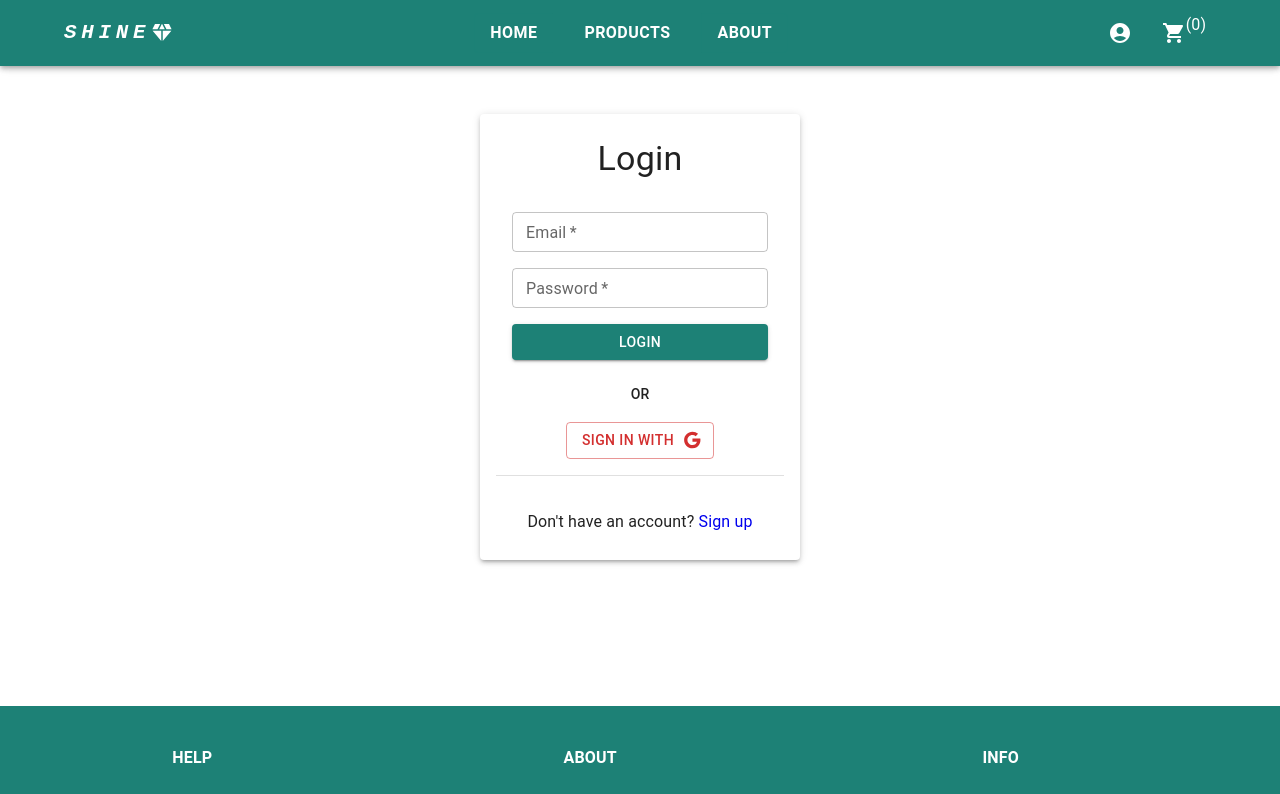
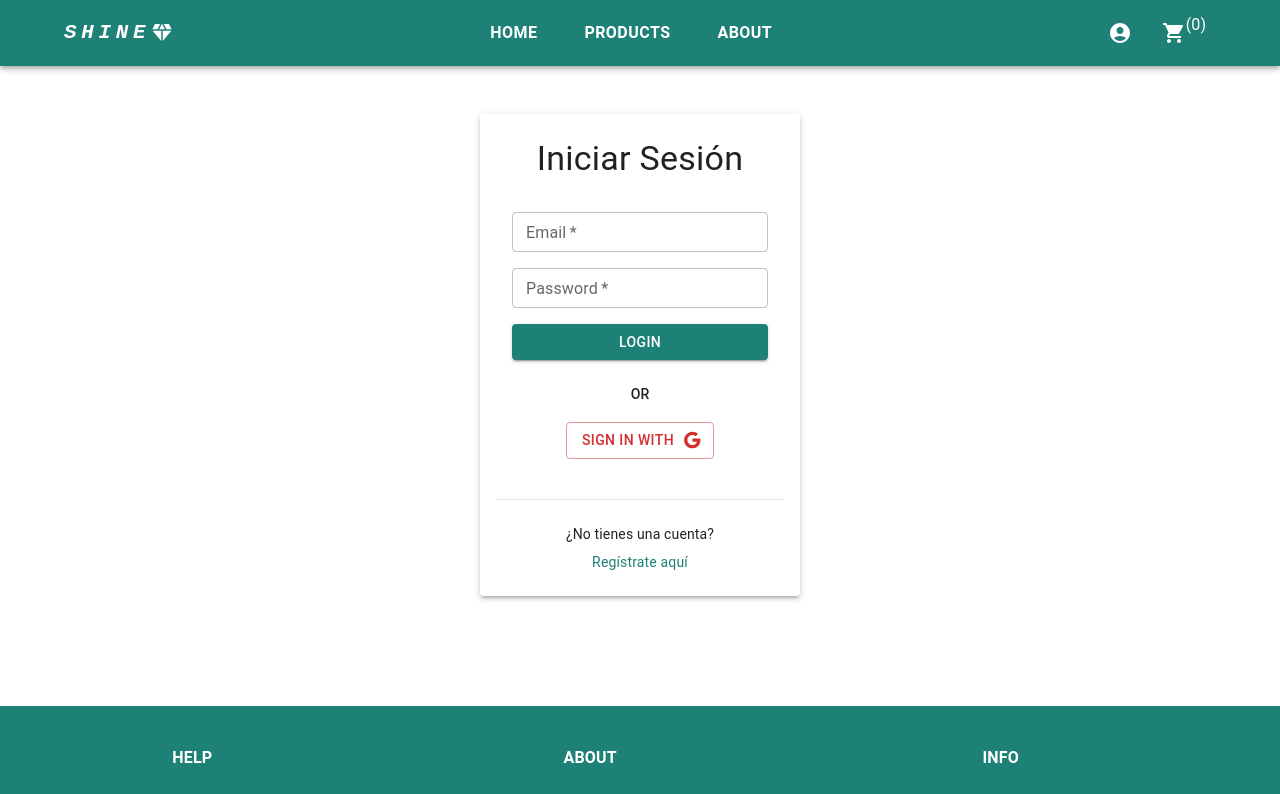
Before and after one commit to KatherineStehberg/ecommerce, a React (Create React App) app: page /login in a window 1280 px wide. Shown: the top 794 px of the page. Built offline with nearby package versions, Linux system fonts and the light colour scheme.

Commit message:
Update LoginPage.jsx
updated Login

```diff
--- a/src/pages/LoginPage.jsx
+++ b/src/pages/LoginPage.jsx
@@ -13,15 +13,26 @@ const LoginPage = () => {
         sx={{ width: "20rem", margin: "0 auto", padding: "1.5rem 1rem" }}
       >
         <Typography variant="h4" mb="1rem">
-          Login
+          Iniciar Sesión
         </Typography>
+
         <Login />
-        <Divider textAlign="center" />
-        <Typography variant="subtitle1" mt="2rem">
-          Don't have an account?{" "}
-          <Link to="/register" sx={{ color: Colors.secondary }}>
-            Sign up
-          </Link>
+
+        <Divider sx={{ my: "1.5rem" }} />
+
+        <Typography variant="body2" textAlign="center">
+          ¿No tienes una cuenta?
+        </Typography>
+
+        <Typography
+          component={Link}
+          to="/register"
+          variant="body2"
+          textAlign="center"
+          color={Colors.primary}
+          sx={{ textDecoration: "none", display: "block", mt: "0.5rem" }}
+        >
+          Regístrate aquí
         </Typography>
       </Paper>
     </PageContainer>
```
